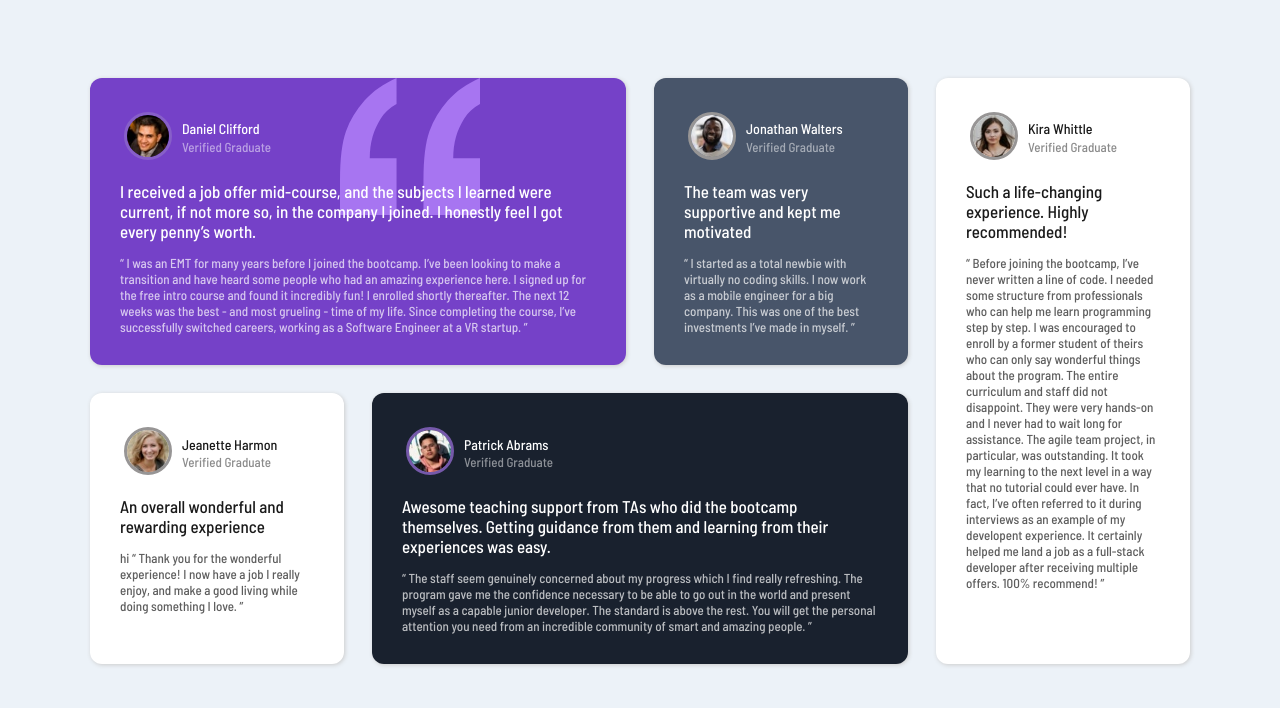
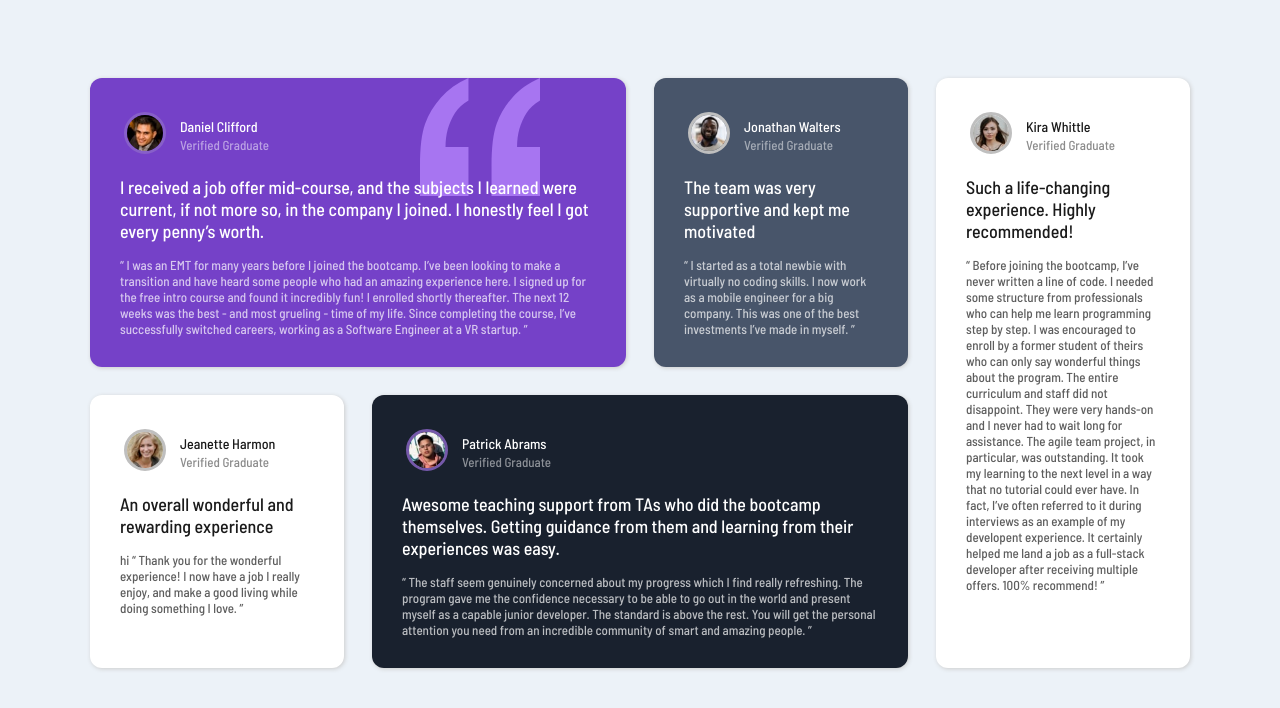
Before and after one commit to DanielAndrew1/Testimonials-Grid-Section-1, a plain HTML site: page index.html in a window 1280 px wide. Drawn offline with Linux system fonts and the light colour scheme.

Commit message:
final changes

```diff
--- a/style.css
+++ b/style.css
@@ -9,7 +9,7 @@ body {
 
 img {
     border-radius: 32px;
-    width: 42px;
+    width: 36px;
     border: solid 3px violet;
 }
 
@@ -40,8 +40,8 @@ main {
 
 .verified {
     display: block;
-    padding-left: 10px;
-    margin-top: -3px;
+    padding-left: 14px;
+    margin-top: -5px;
     flex-direction: column;
     width: 100%;
 }
@@ -61,7 +61,7 @@ h1 {
 
 .paragraph-bold h2 {
     font-weight: 500;
-    font-size: 17px;
+    font-size: 18px;
     color: inherit;
 }
 
@@ -83,9 +83,9 @@ h1 {
     grid-column: span 2;
     background-color: hsl(263, 55%, 52%);
     background-image: url(images/bg-pattern-quotation.svg);
-    background-size: 140px;
+    background-size: 120px;
     background-repeat: no-repeat;
-    background-position-x: 250px;
+    background-position-x: 330px;
     color: hsl(0, 0%, 100%)
 }
 .grid-item-1 img {
@@ -98,7 +98,7 @@ h1 {
     color: hsl(0, 0%, 100%)
 }
 .grid-item-2 img {
-    border: solid 3px hsl(0, 1%, 59%);
+    border: solid 3px hsl(0, 0%, 75%);
 }
 
 .grid-item-3 {
@@ -108,7 +108,7 @@ h1 {
     color:hsl(0, 0%, 10%);
 }
 .grid-item-3 img {
-    border: solid 3px hsl(0, 1%, 59%)
+    border: solid 3px hsl(0, 0%, 75%)
 }
 
 .grid-item-4 {
@@ -118,7 +118,7 @@ h1 {
 
 }
 .grid-item-4 img {
-    border: solid 3px hsl(0, 1%, 59%)
+    border: solid 3px hsl(0, 0%, 75%)
 }
 
 .grid-item-5 {
```
